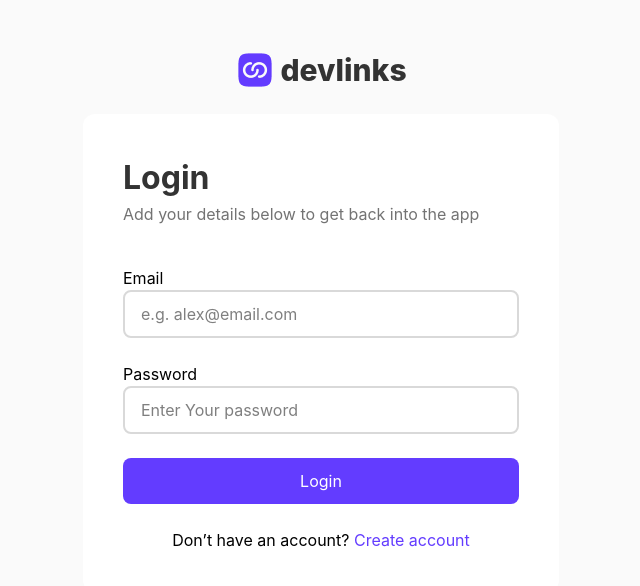
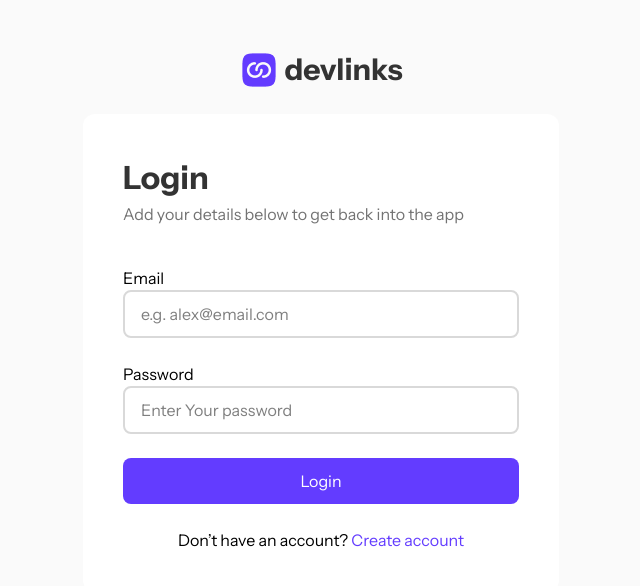
Before and after one commit to famzyjr/linkShare, a React (Vite) app: page /Login in a window 1280 px wide. Shown: the top 586 px of the page, without its empty margins (319-959 px from the left). Built offline with nearby package versions, Linux system fonts and the light colour scheme.

Commit message:
removed regex from Login

```diff
--- a/index.html
+++ b/index.html
@@ -4,6 +4,9 @@
     <meta charset="UTF-8" />
     <link rel="icon" type="image/svg+xml" href="/favicon.svg" />
     <meta name="viewport" content="width=device-width, initial-scale=1.0" />
+    <style>
+@import url('https://fonts.googleapis.com/css2?family=Instrument+Sans:ital,wght@0,400..700;1,400..700&display=swap');
+</style>
     <title>linkshare</title>
   </head>
   <body>
--- a/src/components/layout/AppRoutes.tsx
+++ b/src/components/layout/AppRoutes.tsx
@@ -5,8 +5,8 @@ const AuthLayout = () => {
   return (
     <div>
    <Routes>
-      <Route path="/login" element={<Login />} />
-      <Route path="/SignUp" element={<SignUp />} />
+      <Route path="/Login" element={<Login />} />
+      <Route path="/Signup" element={<SignUp />} />
     </Routes>
     </div>
   )
--- a/src/index.css
+++ b/src/index.css
@@ -5,6 +5,7 @@ margin: 0;
 padding: 0;
 box-sizing: border-box;
 background-color:#FAFAFA;
+ font-family: "Instrument Sans", sans-serif;
 }
 
 input {
--- a/src/pages/auth/Login.tsx
+++ b/src/pages/auth/Login.tsx
@@ -3,7 +3,7 @@ import DeafultLogo from "../../components/DeafultLogo"
 import Text from "../../components/Text"
 import { z } from 'zod'
 import { zodResolver } from "@hookform/resolvers/zod"
-
+import { Link } from "react-router-dom"
 
 
 
@@ -11,6 +11,7 @@ const schema = z.object({
   email: z.email(),
   password: z.string().min(1, {
     message: "Password is required",
+
   })
     .min(8, {
       message: "Password must be at least 8 characters long",
@@ -30,6 +31,7 @@ const schema = z.object({
     .regex(/[^A-Za-z0-9]/, {
       message: "Password must contain at least one special character",
     }),
+
 })
 
 type FormsFields = z.infer<typeof schema>;
@@ -100,7 +102,7 @@ const Login = () => {
                   {errors.root && <div className="text-red-600">{errors.root.message}</div>}
                   <button disabled={isSubmitting} className="bg-[#633CFF] cursor-pointer rounded-lg w-99 h-11.5 text-[#FFFFFF]">{isSubmitting ? 'Loading...' : 'Login'}</button>
                   <div className="text-center">
-                    <span className="text-[16px] font-normal">Don’t have an account? <button className=" text-[#633CFF]">Create account</button></span>
+                    <span className="text-[16px] font-normal">Don’t have an account? <button className=" text-[#633CFF]"><Link to='/Signup'>Create account</Link></button></span>
                   </div>
                 </div>
 
--- a/src/pages/auth/SignUp.tsx
+++ b/src/pages/auth/SignUp.tsx
@@ -30,6 +30,7 @@ const schema = z.object({
     .regex(/[^A-Za-z0-9]/, {
       message: "Password must contain at least one special character",
     }),
+ confirmPassword: z.string()
 })
 
 type FormsFields = z.infer<typeof schema>;
```
